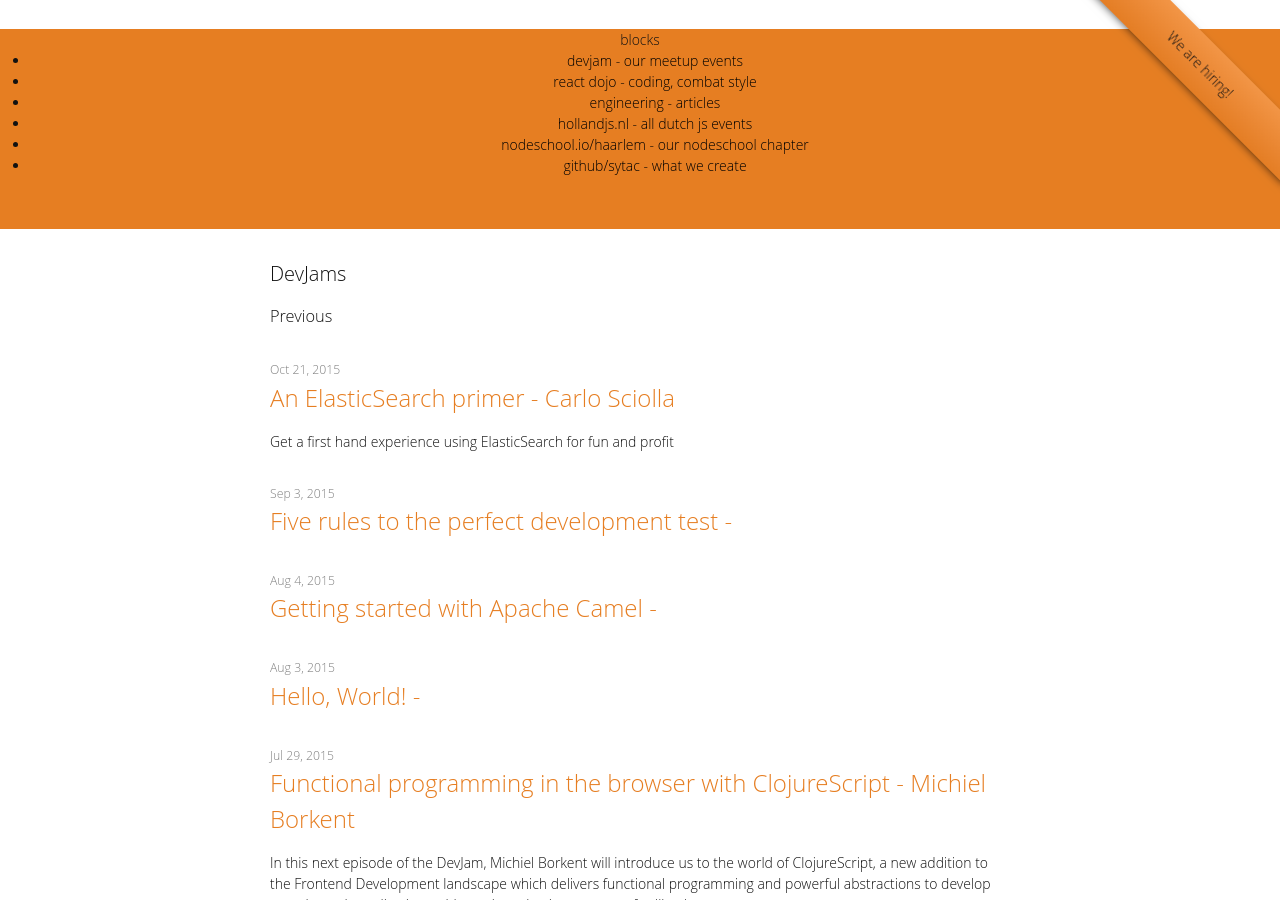
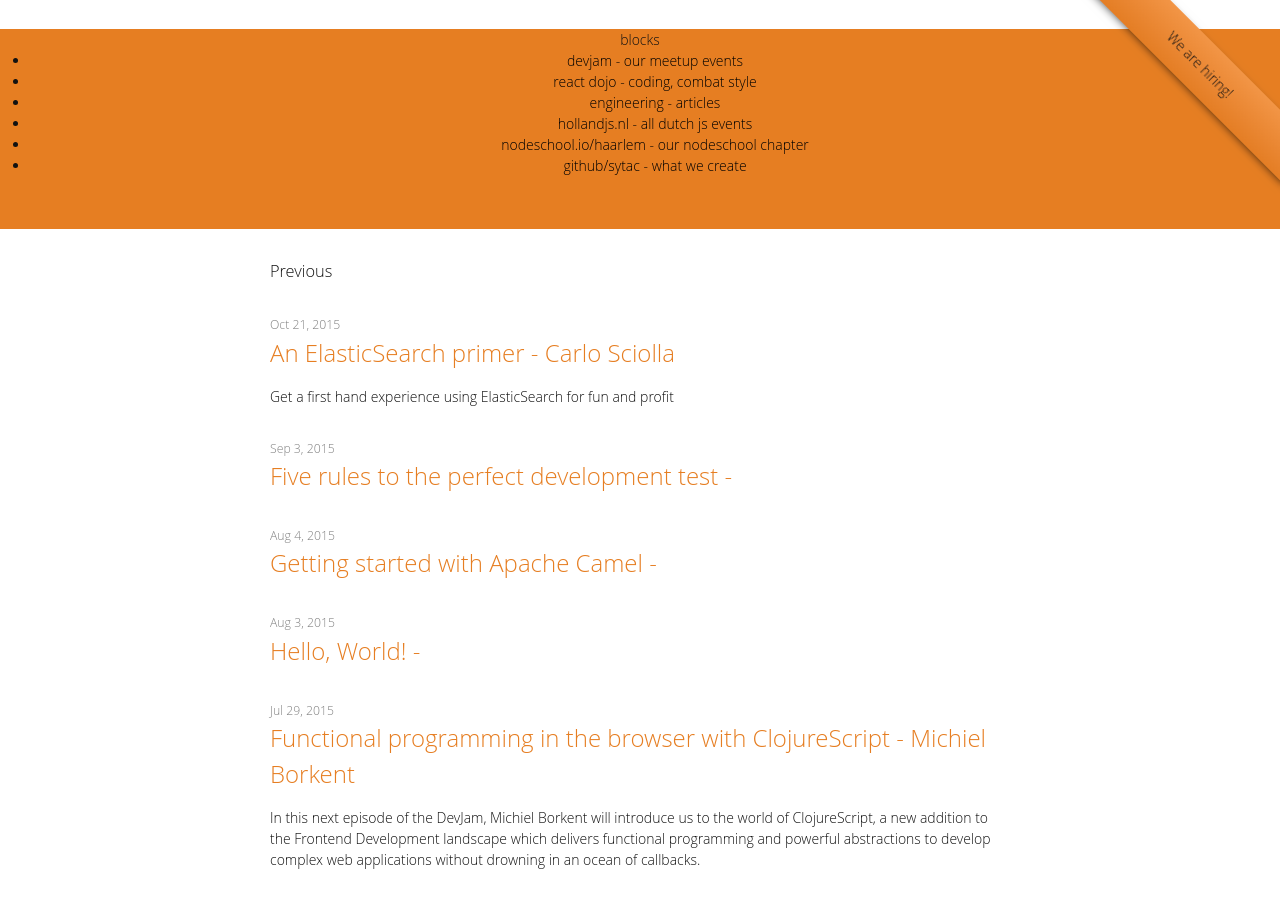
Before and after one commit to sytac/sytac.github.io, a Jekyll site: the page built from index.html, in a window 1280 px wide and 900 px high, scrolled down 607 px. Built offline with Jekyll 4.4.1, drawn with Linux system fonts in a browser that asks for light colours.

Commit message:
Removed unwanted page header

```diff
--- a/index.html
+++ b/index.html
@@ -2,7 +2,6 @@
 layout: home
 ---
 <div class="home">
-    <h1 class="page-heading">DevJams</h1>
     <ul class="post-list">
       {% capture nowunix %}{{'now' | date: '%s'}}{% endcapture %}
       {% assign orderedPosts = site.posts | sort: 'date' %}
```
